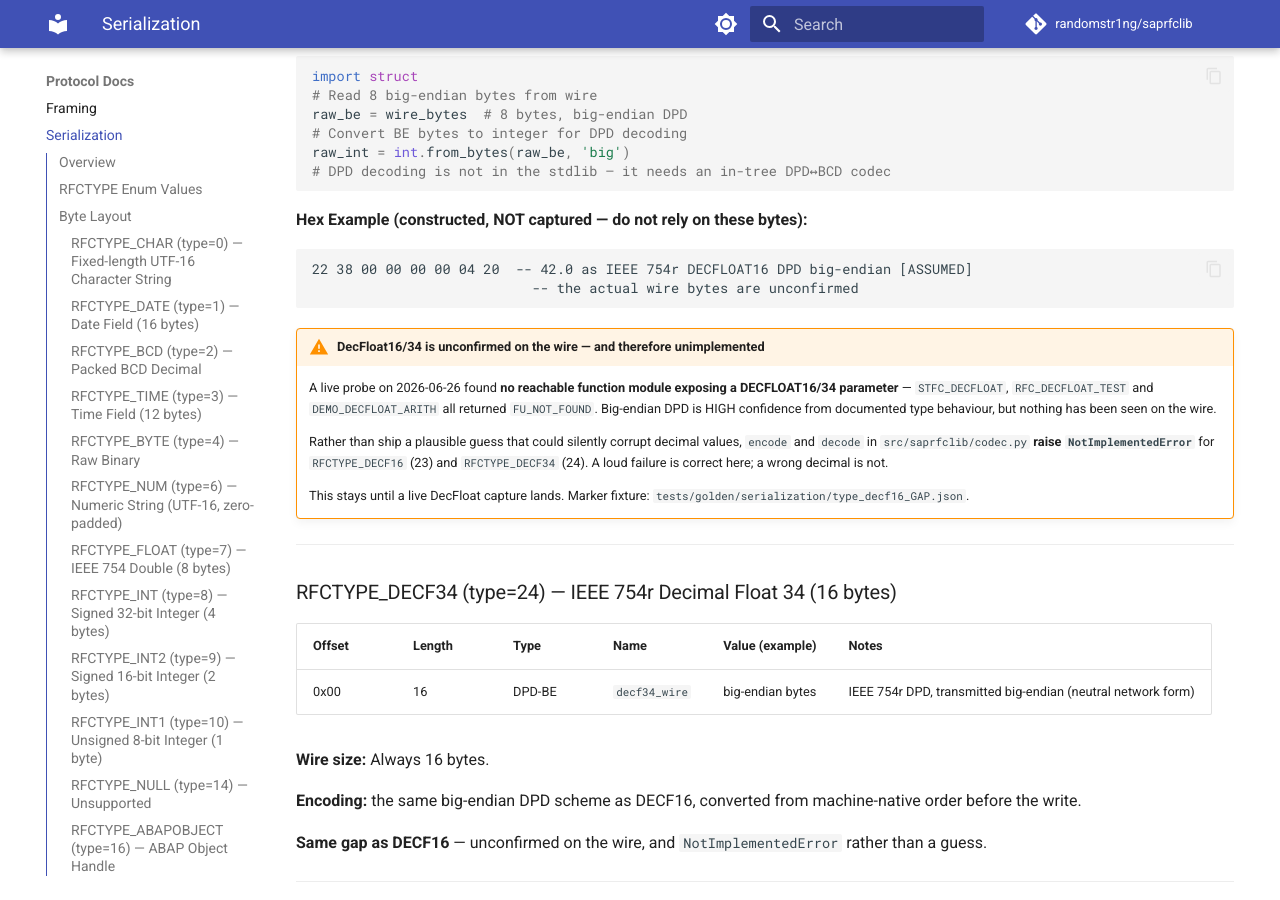
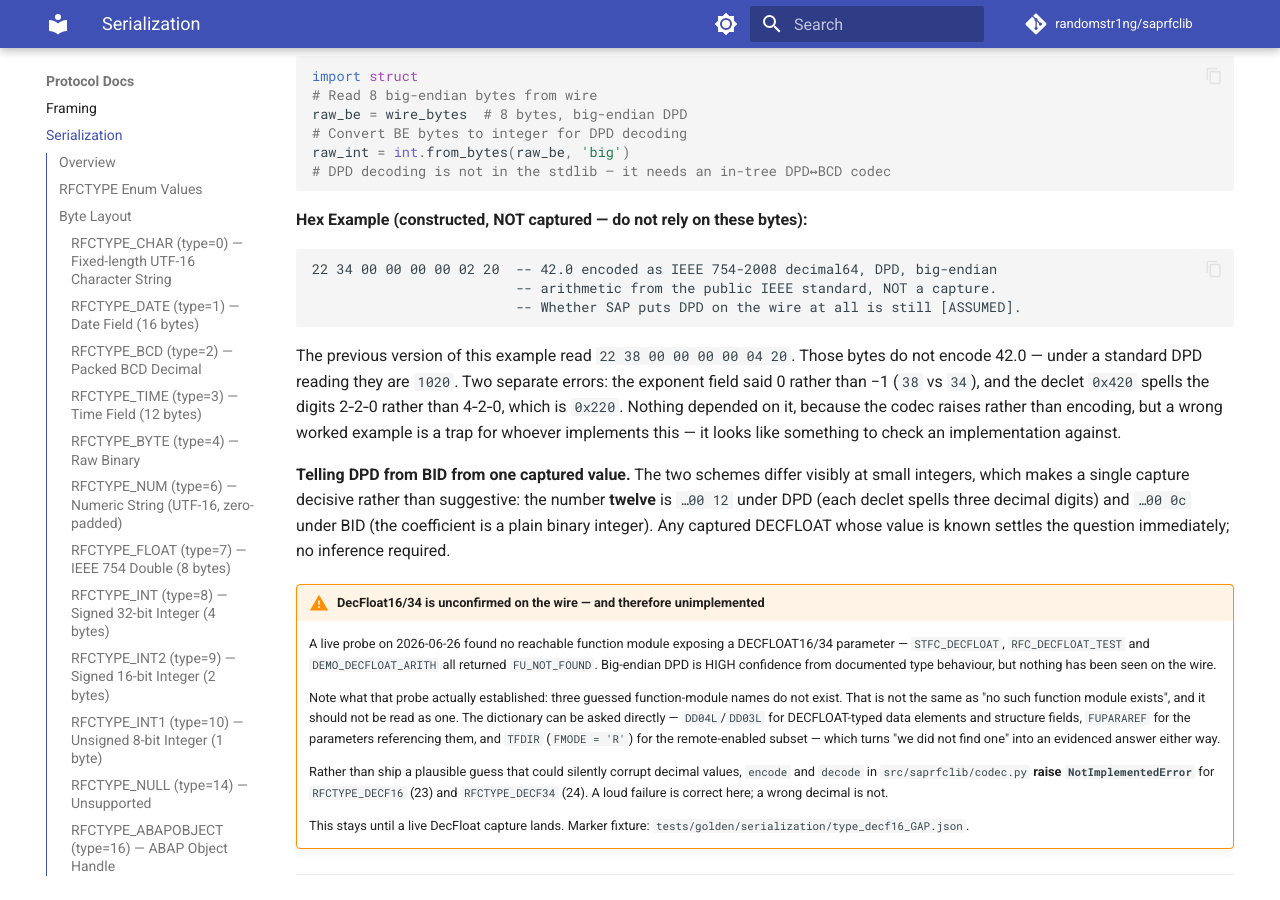
Before and after one commit to randomstr1ng/saprfclib, an MkDocs documentation site: the page built from docs/protocol/serialization.md, in a window 1280 px wide and 900 px high, scrolled down 9008 px. Built offline with MkDocs 1.6.1 and Material for MkDocs 9.7.7, drawn with Linux system fonts in a browser that asks for light colours; comment, search, counter and statistics services are not loaded.

Commit message:
docs: fix the DECFLOAT16 worked example, which did not encode 42.0
serialization.md gave 22 38 00 00 00 00 04 20 as 42.0 in IEEE 754-2008 decimal64
DPD. Those bytes decode to 1020. Two independent errors: the exponent field
encoded 0 rather than -1 (38 where it should be 34), and the declet 0x420 spells
the digits 2-2-0, not 4-2-0, which is 0x220. The correct encoding is
22 34 00 00 00 00 02 20.

The example carried an [ASSUMED] label and the codec raises rather than encoding,
so nothing depended on it -- but a worked example is precisely what someone
implementing the codec checks their output against, so a wrong one is a trap
rather than a harmless placeholder. The [ASSUMED] label stays where it belongs:
on whether SAP puts DPD on the wire at all. That 42.0 encodes this way in DPD is
arithmetic from the public IEEE standard, not a claim about SAP.

Also documents that twelve is ...00 12 under DPD and ...00 0c under BID, so one
captured value of known magnitude settles the scheme outright, and records what
the 2026-06-26 probe really showed: three guessed function-module names do not
exist, which is not evidence that none does. The dictionary answers that
directly via DD04L/DD03L, FUPARAREF and TFDIR.

````diff
--- a/docs/protocol/serialization.md
+++ b/docs/protocol/serialization.md
@@ -378,15 +378,36 @@ raw_int = int.from_bytes(raw_be, 'big')
 
 **Hex Example (constructed, NOT captured — do not rely on these bytes):**
 ```hex
-22 38 00 00 00 00 04 20  -- 42.0 as IEEE 754r DECFLOAT16 DPD big-endian [ASSUMED]
-                           -- the actual wire bytes are unconfirmed
+22 34 00 00 00 00 02 20  -- 42.0 encoded as IEEE 754-2008 decimal64, DPD, big-endian
+                         -- arithmetic from the public IEEE standard, NOT a capture.
+                         -- Whether SAP puts DPD on the wire at all is still [ASSUMED].
 ```
 
+The previous version of this example read `22 38 00 00 00 00 04 20`. Those bytes do
+not encode 42.0 — under a standard DPD reading they are `1020`. Two separate errors:
+the exponent field said 0 rather than −1 (`38` vs `34`), and the declet `0x420` spells
+the digits 2‑2‑0 rather than 4‑2‑0, which is `0x220`. Nothing depended on it, because
+the codec raises rather than encoding, but a wrong worked example is a trap for whoever
+implements this — it looks like something to check an implementation against.
+
+**Telling DPD from BID from one captured value.** The two schemes differ visibly at
+small integers, which makes a single capture decisive rather than suggestive: the
+number **twelve** is `…00 12` under DPD (each declet spells three decimal digits) and
+`…00 0c` under BID (the coefficient is a plain binary integer). Any captured DECFLOAT
+whose value is known settles the question immediately; no inference required.
+
 !!! warning "DecFloat16/34 is unconfirmed on the wire — and therefore unimplemented"
-    A live probe on 2026-06-26 found **no reachable function module exposing a DECFLOAT16/34
-    parameter** — `STFC_DECFLOAT`, `RFC_DECFLOAT_TEST` and `DEMO_DECFLOAT_ARITH` all returned
+    A live probe on 2026-06-26 found no reachable function module exposing a DECFLOAT16/34
+    parameter — `STFC_DECFLOAT`, `RFC_DECFLOAT_TEST` and `DEMO_DECFLOAT_ARITH` all returned
     `FU_NOT_FOUND`. Big-endian DPD is HIGH confidence from documented type behaviour, but nothing
     has been seen on the wire.
+
+    Note what that probe actually established: three guessed function-module names do not
+    exist. That is not the same as "no such function module exists", and it should not be
+    read as one. The dictionary can be asked directly — `DD04L`/`DD03L` for DECFLOAT-typed
+    data elements and structure fields, `FUPARAREF` for the parameters referencing them, and
+    `TFDIR` (`FMODE = 'R'`) for the remote-enabled subset — which turns "we did not find one"
+    into an evidenced answer either way.
 
     Rather than ship a plausible guess that could silently corrupt decimal values, `encode` and
     `decode` in `src/saprfclib/codec.py` **raise `NotImplementedError`** for `RFCTYPE_DECF16` (23)
````
Also changed, not shown: CHANGELOG.md (+12 -0 lines).
